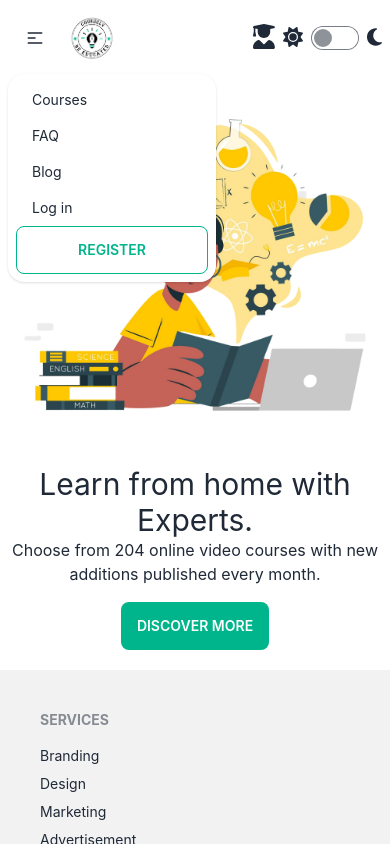
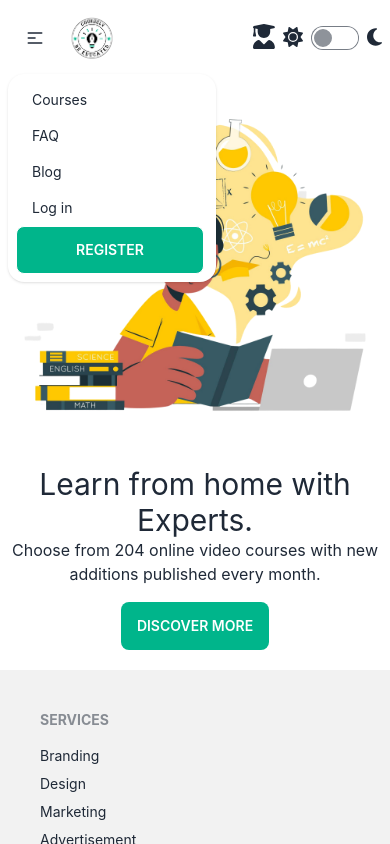
Before and after one commit to amanat-mahmud/Coursely, a React (Create React App) app: page / in a window 390 px wide. Both pictures are taken after a click on the label 35 px from the left and 38 px from the top of the page. Shown: the top 844 px of the page. Built offline with nearby package versions, Linux system fonts and the light colour scheme; no server answers.

Commit message:
User added on the navbar

```diff
--- a/src/Pages/Shared/Header/Header.js
+++ b/src/Pages/Shared/Header/Header.js
@@ -31,8 +31,11 @@ const Header = () => {
                                 to="/courses">Courses</NavLink></li>
                             <li><NavLink to="/faq">FAQ</NavLink></li>
                             <li><NavLink to="/blog">Blog</NavLink></li>
-                            <li><NavLink to="/login">Log in</NavLink></li>
-                            <li><NavLink className={({ isActive }) => isActive ? "btn border-solid bg-white  text-[#00b58b]  border-[#00b58b] hover:border-solid hover:text-white hover:bg-[#00b58b] hover:border-[#00b58b] dark:border-none" : "btn bg-[#00b58b] border-solid border-white hover:bg-white text-white hover:text-[#00b58b]  hover:border-[#00b58b] hover:border-solid dark:border-none"}>Register</NavLink></li>
+                            {
+                            user?.photoURL ? <><li className='mr-1'><NavLink className="btn border-solid bg-white  text-[#00b58b]  border-[#00b58b] hover:border-solid hover:text-white hover:bg-[#00b58b] hover:border-[#00b58b] dark:border-none" onClick={handleLogout}>Log out</NavLink></li></> : <> <li className='mr-1'><NavLink to="/login" className={({ isActive }) =>
+                                    isActive ? "bg-black text-white dark:bg-white dark:text-black " : undefined}>Log in</NavLink></li>
+                                <li className='mr-1'><NavLink to='/register' className={({ isActive }) => isActive ? "btn border-solid bg-white  text-[#00b58b]  border-[#00b58b] hover:border-solid hover:text-white hover:bg-[#00b58b] hover:border-[#00b58b] dark:border-none" : "btn bg-[#00b58b] border-solid border-white hover:bg-white text-white hover:text-[#00b58b]  hover:border-[#00b58b] hover:border-solid dark:border-none"}>Register</NavLink></li></>
+                        }
                         </ul>
                     </div>
                     <NavLink to='/'><img src={logo} alt="Coursely-logo" style={{ width: '60px' }}></img></NavLink>
@@ -55,7 +58,10 @@ const Header = () => {
                     </ul>
                 </div>
                 <div className="navbar-end">
-                    <span className='mr-2 lg:mr-10 tooltip tooltip-bottom' data-tip="user"><FontAwesomeIcon icon={faUserGraduate} style={{ fontSize: '25px' }}></FontAwesomeIcon></span>
+                    {
+                        user?.photoURL?<><img src={user.photoURL} alt
+                        ="User" style={{ width: '60px' }} className='mr-2 lg:mr-10 tooltip tooltip-bottom' data-tip={user.displayName}></img></>:<span className='mr-2 lg:mr-10 tooltip tooltip-bottom' data-tip="user"><FontAwesomeIcon icon={faUserGraduate} style={{ fontSize: '25px' }}></FontAwesomeIcon></span>
+                    }
                     <span><FontAwesomeIcon icon={faSun} style={{ fontSize: '20px' }}
                     ></FontAwesomeIcon></span>
                     <input type="checkbox" className="toggle toggle-md mx-2" onClick={handleToggleClick} />
```
